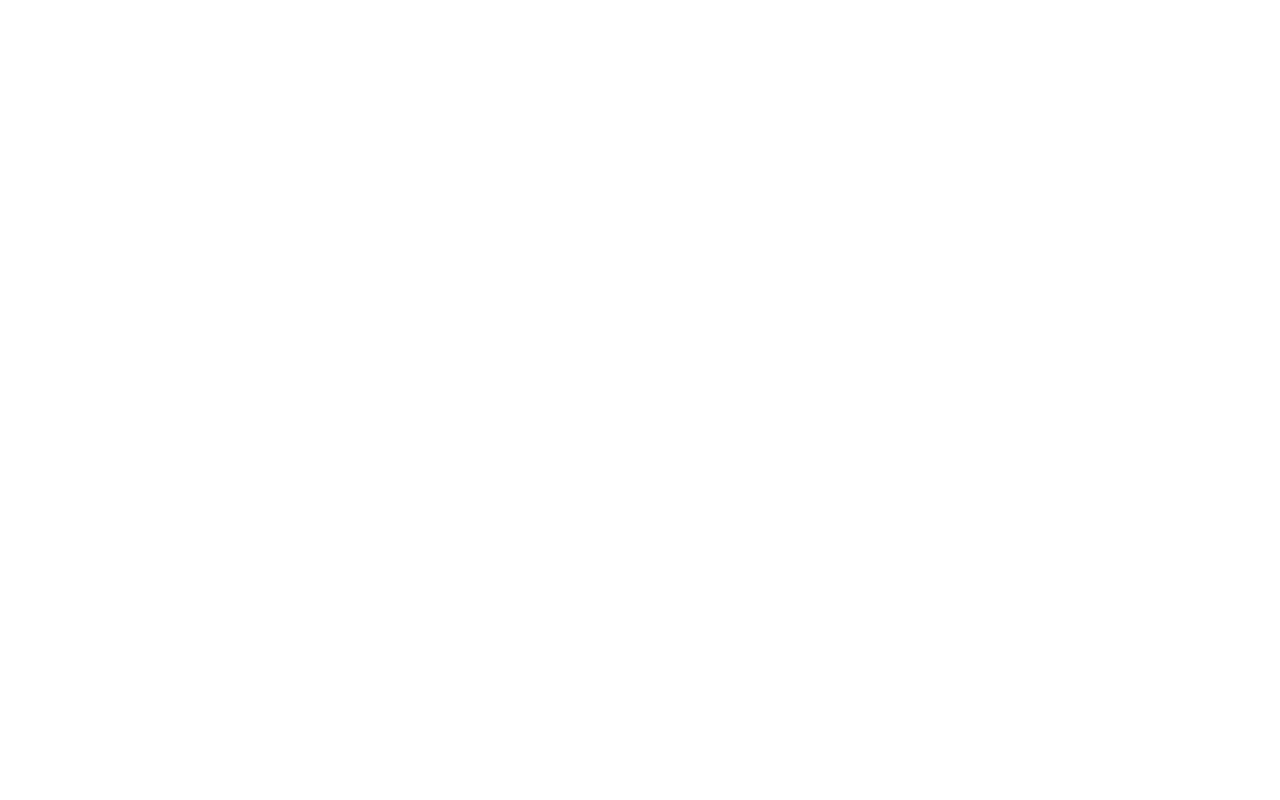
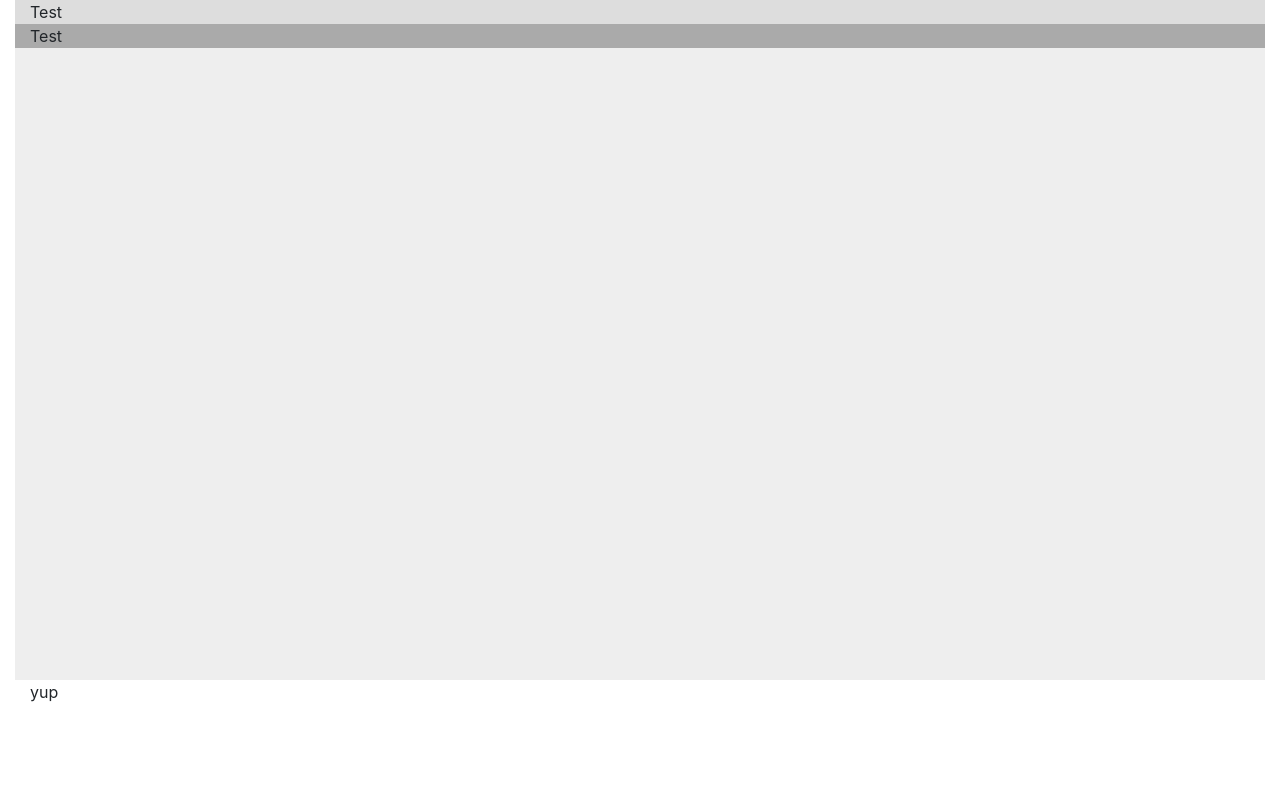
Before and after one commit to mindlessdrone/chatapp, a website: page index.html in a window 1280 px wide. Drawn offline with nearby package versions, Linux system fonts and the light colour scheme.

Commit message:
added bootstrap

```diff
--- a/index.html
+++ b/index.html
@@ -0,0 +1,36 @@
+<!DOCTYPE html>
+<html>
+    <head>
+        <title>Chat</title>
+        <link rel="stylesheet" href="css/site.css">
+    </head>
+    <body>
+        <div class="container-fluid">
+            <div class="container-fluid" id="chatArea">
+                <div class="row msg">
+                    <div class="col">Test</div>
+                </div>
+                <div class="row msg">
+                    <div class="col">Test</div>
+                </div>
+            </div>
+            <div class="container-fluid" id="msgArea">
+                <div class="row">
+                    <div class="col">yup</div>
+                </div>
+            </div>
+        </div>
+
+        <!-- Latest compiled and minified CSS -->
+        <link rel="stylesheet" href="https://maxcdn.bootstrapcdn.com/bootstrap/4.0.0-beta.2/css/bootstrap.min.css">
+
+        <!-- jQuery library -->
+        <script src="https://ajax.googleapis.com/ajax/libs/jquery/3.2.1/jquery.min.js"></script>
+
+        <!-- Popper JS -->
+        <script src="https://cdnjs.cloudflare.com/ajax/libs/popper.js/1.12.6/umd/popper.min.js"></script>
+
+        <!-- Latest compiled JavaScript -->
+        <script src="https://maxcdn.bootstrapcdn.com/bootstrap/4.0.0-beta.2/js/bootstrap.min.js"></script>
+    </body>
+</html>
--- a/public/css/site.css
+++ b/public/css/site.css
@@ -1,9 +1,17 @@
 #chatArea {
     background-color: #eeeeee;
-    height: 85vh
+    height: 85vh;
 }
 
 #msgArea {
     background-color: #ffffff;
-    min-height: 15vh;
+    height: 15vh;
 }
+
+.msg:nth-child(even) {
+    background-color: #aaa;
+}
+
+.msg:nth-child(odd) {
+    background-color: #ddd;
+}
```
